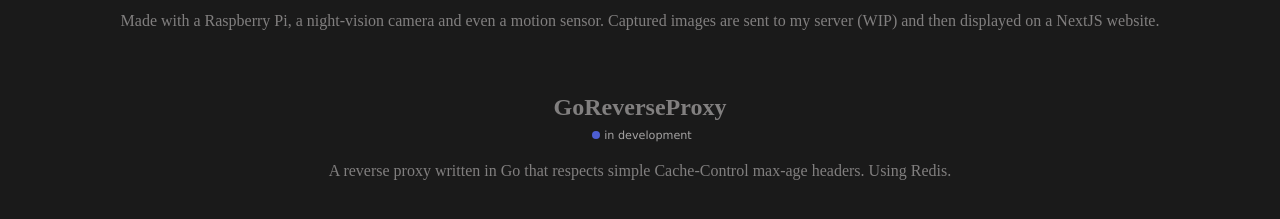
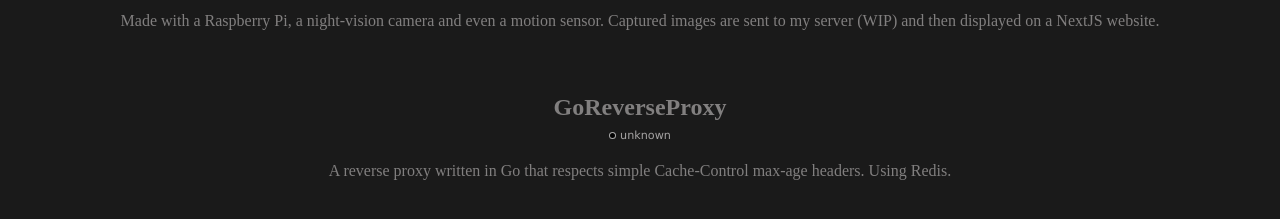
Before and after one commit to arch-user-france1/arch-user-france1, a Next.js app: page / in a window 1280 px wide. Shown: the part 1200-1419 px from the top of the page. Built offline with nearby package versions, Linux system fonts and the light colour scheme.

Commit message:
update status of GoReverseProxy

```diff
--- a/pages/index.js
+++ b/pages/index.js
@@ -130,7 +130,6 @@
       <Project
       projectname="GoReverseProxy"
       description="A reverse proxy written in Go that respects simple Cache-Control max-age headers. Using Redis."
-      status="in development"
       ></Project>
 
       <Project
```
